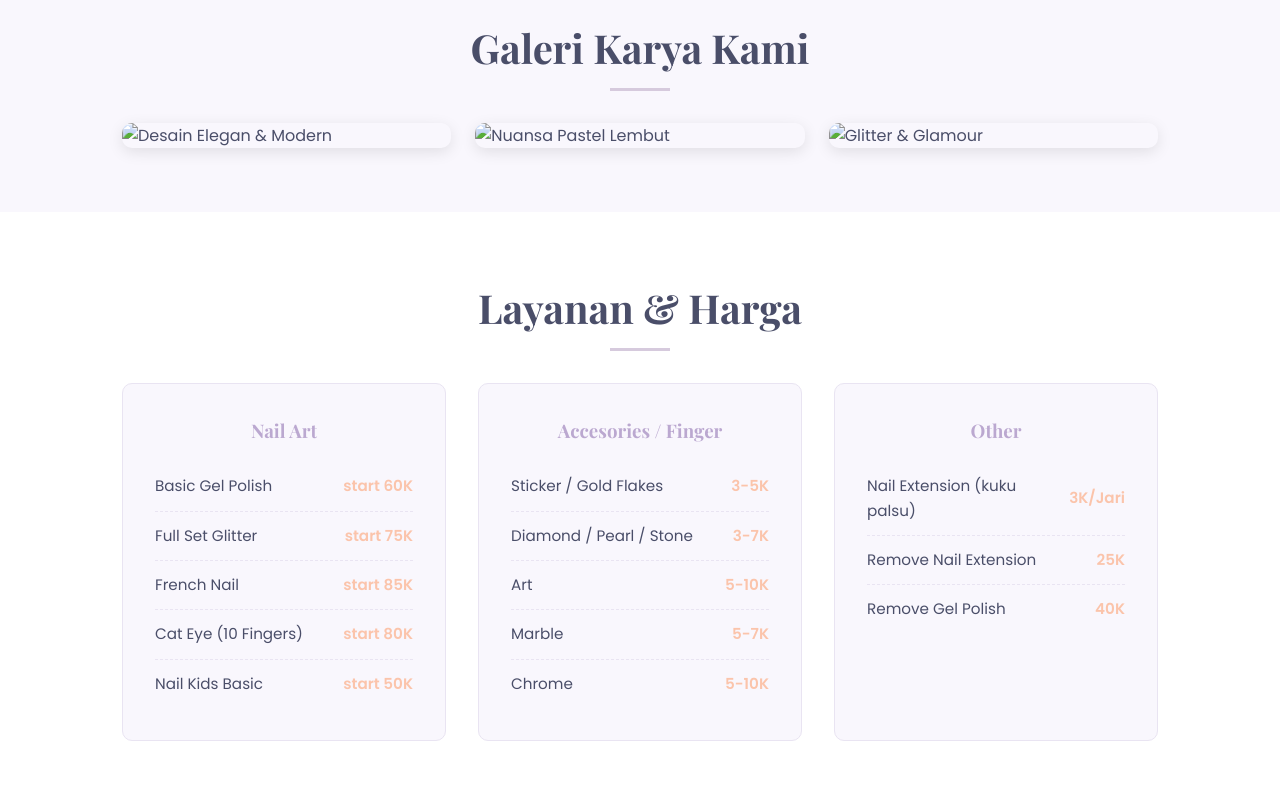
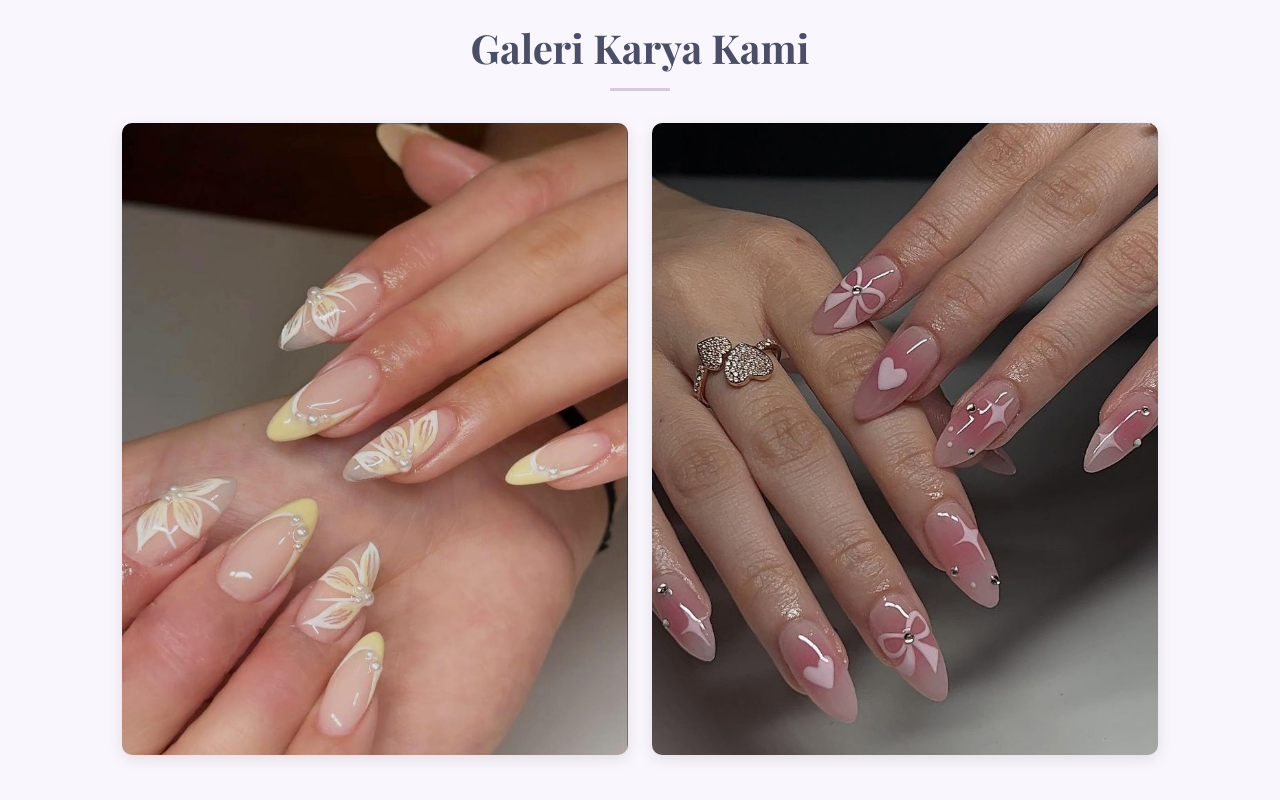
Before and after one commit to rasqasakim-jpg/Winda.BeautyBar, a plain HTML site: page index.html in a window 1280 px wide. Shown: the part 1160-1960 px from the top of the page. Drawn offline with nearby package versions, Linux system fonts and the light colour scheme; a script that the page names is missing.

Commit message:
nail art

```diff
--- a/index.html
+++ b/index.html
@@ -54,15 +54,12 @@
                 <div class="gallery-grid">
                     <!-- Ganti `src` dengan path gambar Anda -->
                     <div class="gallery-item">
-                        <img src="ChatGPT Image Aug 15, 2025, 10_34_12 PM.png" alt="Desain Elegan & Modern">
+                        <img src="Serving sunshine with every set ☀️ These Summer….jpeg" alt="Desain Elegan & Modern">
                         <div class="gallery-caption"><p>Desain Elegan & Modern</p></div>
                     </div>
+
                     <div class="gallery-item">
-                        <img src="foto 2.png" alt="Nuansa Pastel Lembut">
-                        <div class="gallery-caption"><p>Nuansa Pastel Lembut</p></div>
-                    </div>
-                    <div class="gallery-item">
-                        <img src="foto 3.png" alt="Glitter & Glamour">
+                        <img src="Capture the romance and charm of Valentine's Day….jpeg" alt="Glitter & Glamour">
                         <div class="gallery-caption"><p>Glitter & Glamour</p></div>
                     </div>
                 </div>
```
